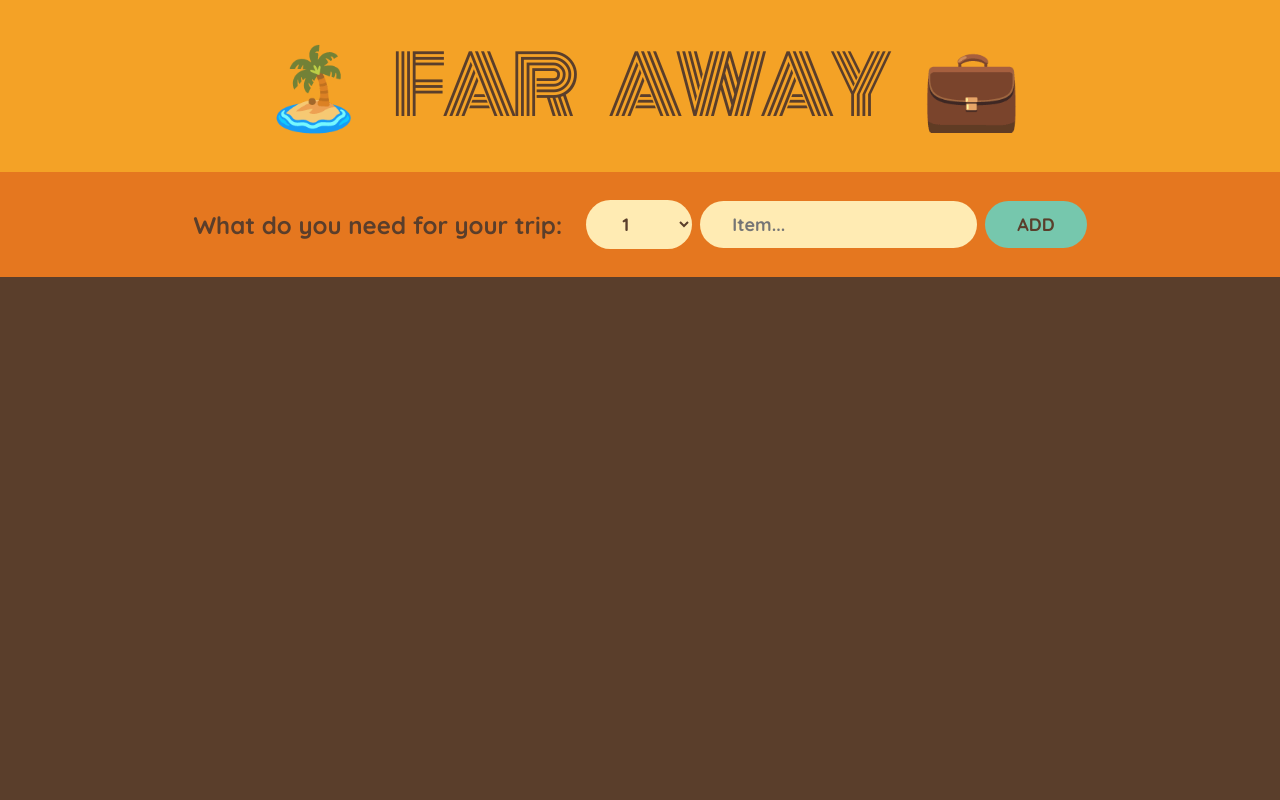
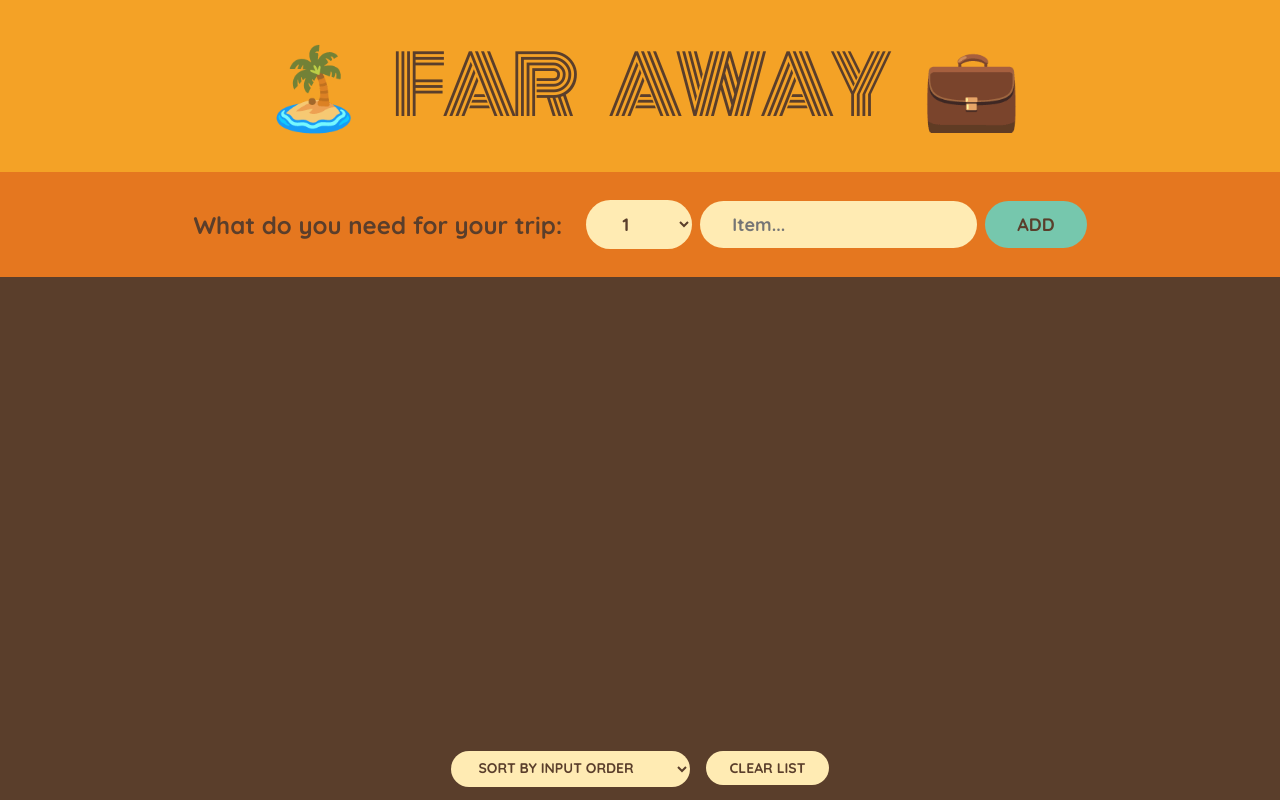
Before and after one commit to mohammadsalih/travel-list, a React (Create React App) app: page / in a window 1280 px wide. Shown: the top 800 px of the page. Built offline with nearby package versions, Linux system fonts and the light colour scheme.

Commit message:
fixing the css

```diff
--- a/src/index.css
+++ b/src/index.css
@@ -101,8 +101,8 @@ input {
 .list ul {
   list-style: none;
   width: 80%;
-  min-height: 500px;
-  max-height: 500px;
+  min-height: 400px;
+  max-height: 400px;
   overflow-y: scroll;
   overflow-x: hidden;
 
```
